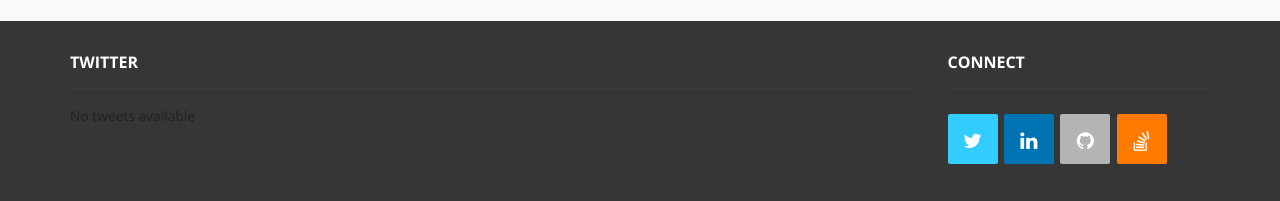
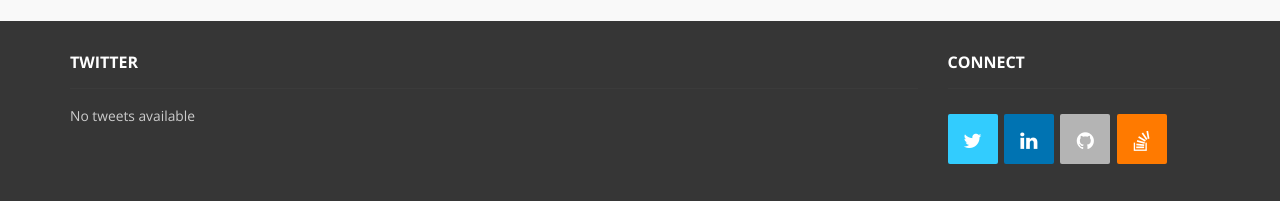
Before and after one commit to matthiasmullie/mullie.eu, a Jekyll site: the page built from index.html, in a window 1280 px wide. Shown: the part 3246-3447 px from the top of the page. Built offline with Jekyll 4.4.1, drawn with Linux system fonts in a browser that asks for light colours; the list of posts is cut into pages by our own code.

Commit message:
Footer text should be light

```diff
--- a/public/assets/css/override.css
+++ b/public/assets/css/override.css
@@ -211,3 +211,6 @@ input:focus, textarea:focus {
 *::-moz-placeholder {
 	color: #444;
 }
+#footer {
+	color: #ccc;
+}
```
